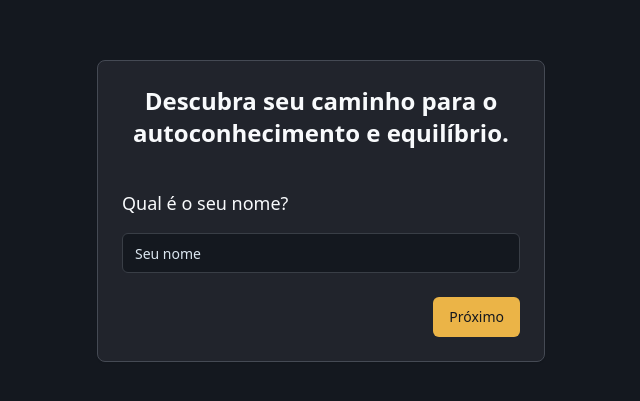
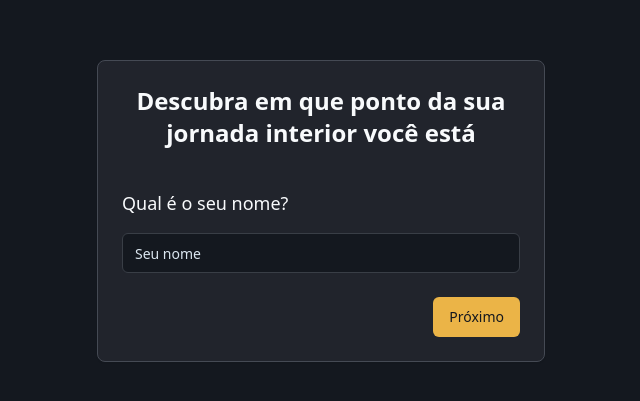
Before and after one commit to cosmostono-cloud/terapiacosmicaquiz, a React (Vite) app: page /quiz in a window 1280 px wide. Shown: the part 189-590 px from the top of the page, without its empty margins (319-959 px from the left). Built offline with nearby package versions, Linux system fonts and the light colour scheme.

Commit message:
[dyad] wrote 1 file(s)

```diff
--- a/src/pages/QuizPage.tsx
+++ b/src/pages/QuizPage.tsx
@@ -200,7 +200,7 @@ const QuizPage = () => {
     <div className="min-h-screen flex items-center justify-center bg-background p-4">
       <Card className="w-full max-w-md">
         <CardHeader className="text-center">
-          <h2 className="text-2xl font-bold mb-4 text-foreground">Descubra seu caminho para o autoconhecimento e equilíbrio.</h2>
+          <h2 className="text-2xl font-bold mb-4 text-foreground">Descubra em que ponto da sua jornada interior você está</h2>
         </CardHeader>
         <CardContent>
           <Label htmlFor={currentQuestion.id} className="mb-4 block text-lg font-medium text-foreground">
```
